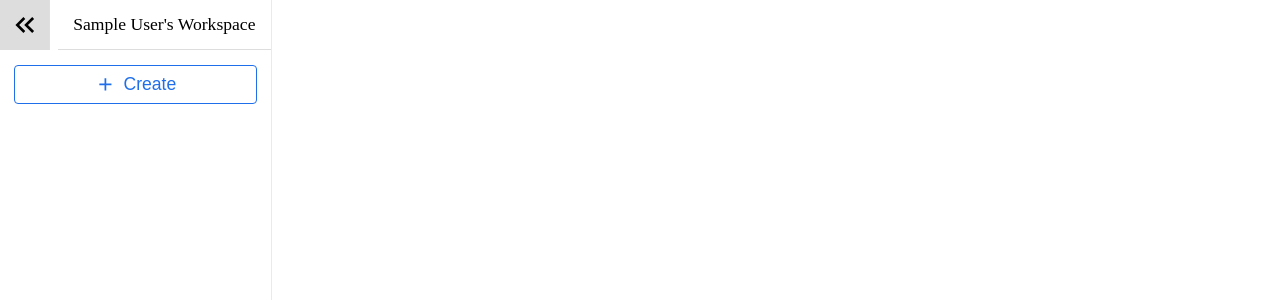
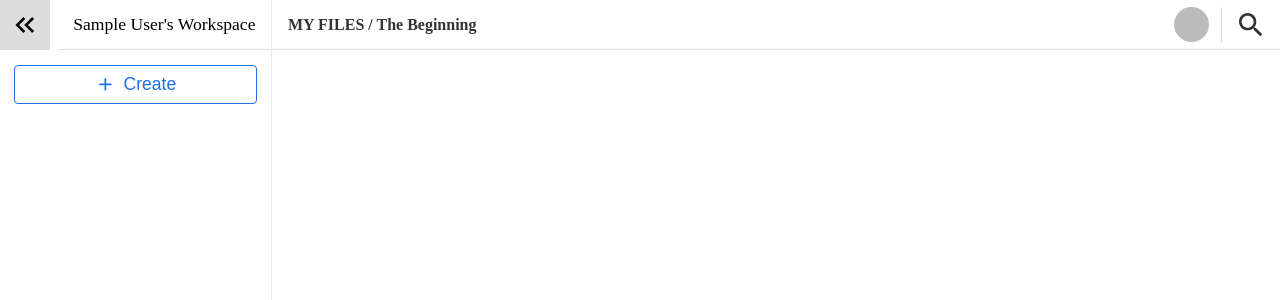
Before and after one commit to yoshi-non/github-contribution-graph, a Next.js app: page /project-list in a window 1280 px wide. Shown: the top 300 px of the page. Built offline with nearby package versions, Linux system fonts and the light colour scheme; no server answers; sample sign-in values are in the browser's storage.

Commit message:
refs #13: topbarの作成

```diff
--- /dev/null
+++ b/src/components/Topbar.tsx
@@ -0,0 +1,93 @@
+import React from 'react';
+import { css } from '@emotion/react';
+import Image from 'next/image';
+import { useAuth } from '@/context/auth';
+import SearchIcon from '@mui/icons-material/Search';
+const styles = {
+  container: css`
+    display: flex;
+    align-items: center;
+    justify-content: space-between;
+    height: 50px;
+    border-bottom: 1px solid #ddd;
+  `,
+  crrPathWrapper: css`
+    font-size: 1rem;
+    font-weight: bold;
+    color: #333;
+    margin-left: 1rem;
+  `,
+  linkWrapper: css`
+    display: flex;
+    align-items: center;
+    div {
+      display: flex;
+      align-items: center;
+      justify-content: center;
+      border-right: 1px solid #ddd;
+      padding: 0 0.8rem;
+      &:last-child {
+        border-right: none;
+      }
+    }
+  `,
+  accountButton: css`
+    display: flex;
+    align-items: center;
+    justify-content: center;
+    width: 35px;
+    height: 35px;
+    border-radius: 50%;
+    overflow: hidden;
+    transition: all 0.2s;
+    &:hover {
+      opacity: 0.8;
+    }
+  `,
+  searchButton: css`
+    display: flex;
+    align-items: center;
+    justify-content: center;
+    transition: all 0.2s;
+    &:hover svg {
+      transition: all 0.2s;
+      color: #a371f7;
+    }
+  `,
+  searchIcon: css`
+    color: #333;
+    font-size: 2rem;
+  `,
+};
+
+const Topbar = () => {
+  const { fbUser } = useAuth();
+  return (
+    <div css={styles.container}>
+      <div css={styles.crrPathWrapper}>
+        <p>MY FILES / The Beginning</p>
+      </div>
+      <div css={styles.linkWrapper}>
+        {fbUser?.photoURL && (
+          <div>
+            <button css={styles.accountButton}>
+              <Image
+                src={fbUser?.photoURL}
+                alt={'githubアカウントのアイコン'}
+                height={35}
+                width={35}
+              />
+            </button>
+          </div>
+        )}
+        <div>
+          <button css={styles.searchButton}>
+            <SearchIcon css={styles.searchIcon} />
+          </button>
+        </div>
+      </div>
+    </div>
+  );
+};
+
+export default Topbar;
--- a/src/pages/project-list.tsx
+++ b/src/pages/project-list.tsx
@@ -1,11 +1,17 @@
 import Sidebar from '@/components/Sidebar';
+import Topbar from '@/components/Topbar';
 import { useAuth } from '@/context/auth';
 import { css } from '@emotion/react';
 import { useRouter } from 'next/router';
 import { useEffect } from 'react';
 
 const styles = {
-  container: css``,
+  container: css`
+    display: flex;
+  `,
+  mainWrapper: css`
+    width: 100%;
+  `,
 };
 
 const ProjectList = () => {
@@ -21,6 +27,9 @@ const ProjectList = () => {
   return (
     <div css={styles.container}>
       <Sidebar />
+      <div css={styles.mainWrapper}>
+        <Topbar />
+      </div>
     </div>
   );
 };
```
